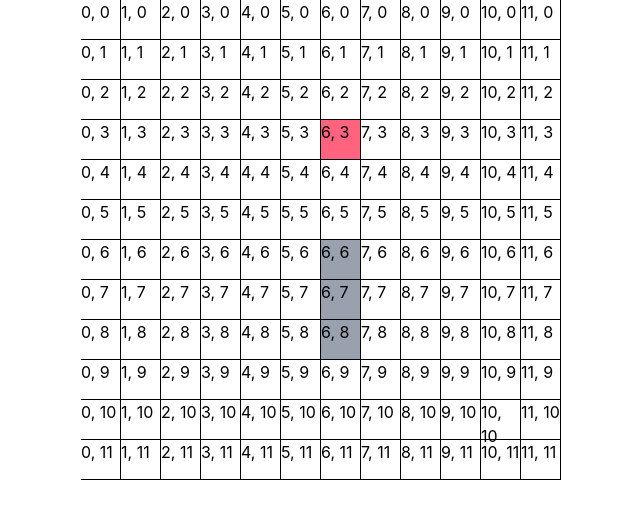
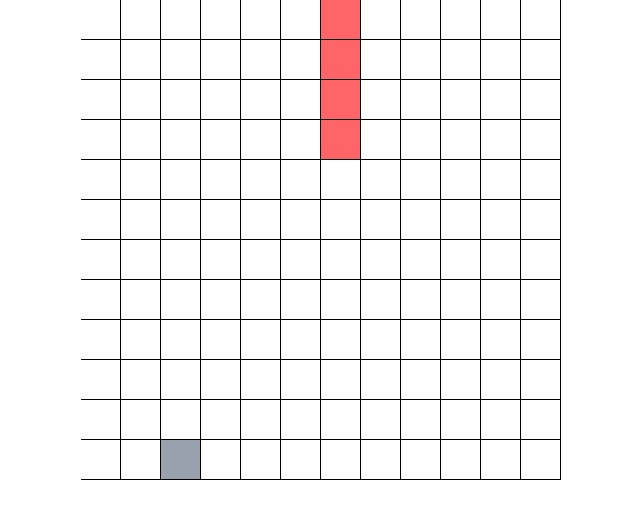
Before and after one commit to yiwenwangANU/playround_react, a React (Vite) app: page / in a window 1280 px wide. Shown: the top 518 px of the page, without its empty margins (319-959 px from the left). Built offline with nearby package versions, Linux system fonts and the light colour scheme.

Commit message:
add death check and auto movement

```diff
--- a/src/pages/SnakeGamePage/components/Board/Board.tsx
+++ b/src/pages/SnakeGamePage/components/Board/Board.tsx
@@ -34,6 +34,21 @@ const KEY_TO_DIRECTION: Record<string, Direction> = {
 };
 
 const isSameCell = (a: Cell, b: Cell) => a.x === b.x && a.y === b.y;
+const isOutsideBorder = (cell: Cell) => {
+  if (cell.x >= GRID_WIDTH || cell.x < 0 || cell.y >= GRID_HEIGHT || cell.y < 0)
+    return true;
+  return false;
+};
+const isInsideCurrentSnake = (cell: Cell, currentSnake: Cell[]) =>
+  currentSnake.slice(0, -1).some((segment) => isSameCell(segment, cell));
+const getNextAutoMove = (currentSnake: Cell[]) => {
+  const head = currentSnake[0];
+  const neck = currentSnake[1];
+  if (head.x === neck.x && head.y <= neck.y) return "up";
+  if (head.x === neck.x && head.y > neck.y) return "down";
+  if (head.y === neck.y && head.x <= neck.x) return "left";
+  return "right";
+};
 
 const Board: FC = () => {
   const [apple, setApple] = useState<Cell>(INITIAL_APPLE);
@@ -67,8 +82,13 @@ const Board: FC = () => {
       const newHead = { x: head.x + delta.x, y: head.y + delta.y };
 
       if (isSameCell(neck, newHead)) return prev;
+      if (isOutsideBorder(newHead) || isInsideCurrentSnake(newHead, prev)) {
+        setGameEnd(true);
+        return prev;
+      }
       if (isSameCell(apple, newHead)) {
         createApple(prev);
+        setScore((prev) => prev + 1);
         return [newHead, ...prev];
       }
 
@@ -89,6 +109,15 @@ const Board: FC = () => {
     };
   }, [apple, gameEnd]);
 
+  useEffect(() => {
+    const intervalId = setInterval(() => {
+      const nextMove = getNextAutoMove(snake);
+      move(nextMove);
+    }, 500);
+
+    return () => clearInterval(intervalId);
+  }, [snake]);
+
   return (
     <div
       className="mx-auto grid w-fit"
@@ -101,15 +130,20 @@ const Board: FC = () => {
             className={clsx(
               "h-10 w-10 border-r border-b",
               {
-                "bg-gray-400": snake.some(
-                  (segment) => segment.x === x && segment.y === y,
-                ),
+                "bg-green-400":
+                  snake.some((segment) => segment.x === x && segment.y === y) &&
+                  !gameEnd,
               },
               {
-                "bg-rose-400": apple.x === x && apple.y === y,
+                "bg-red-400":
+                  snake.some((segment) => segment.x === x && segment.y === y) &&
+                  gameEnd,
+              },
+              {
+                "bg-gray-400": apple.x === x && apple.y === y,
               },
             )}
-          >{x}, {y}</div>
+          ></div>
         )),
       )}
     </div>
```
